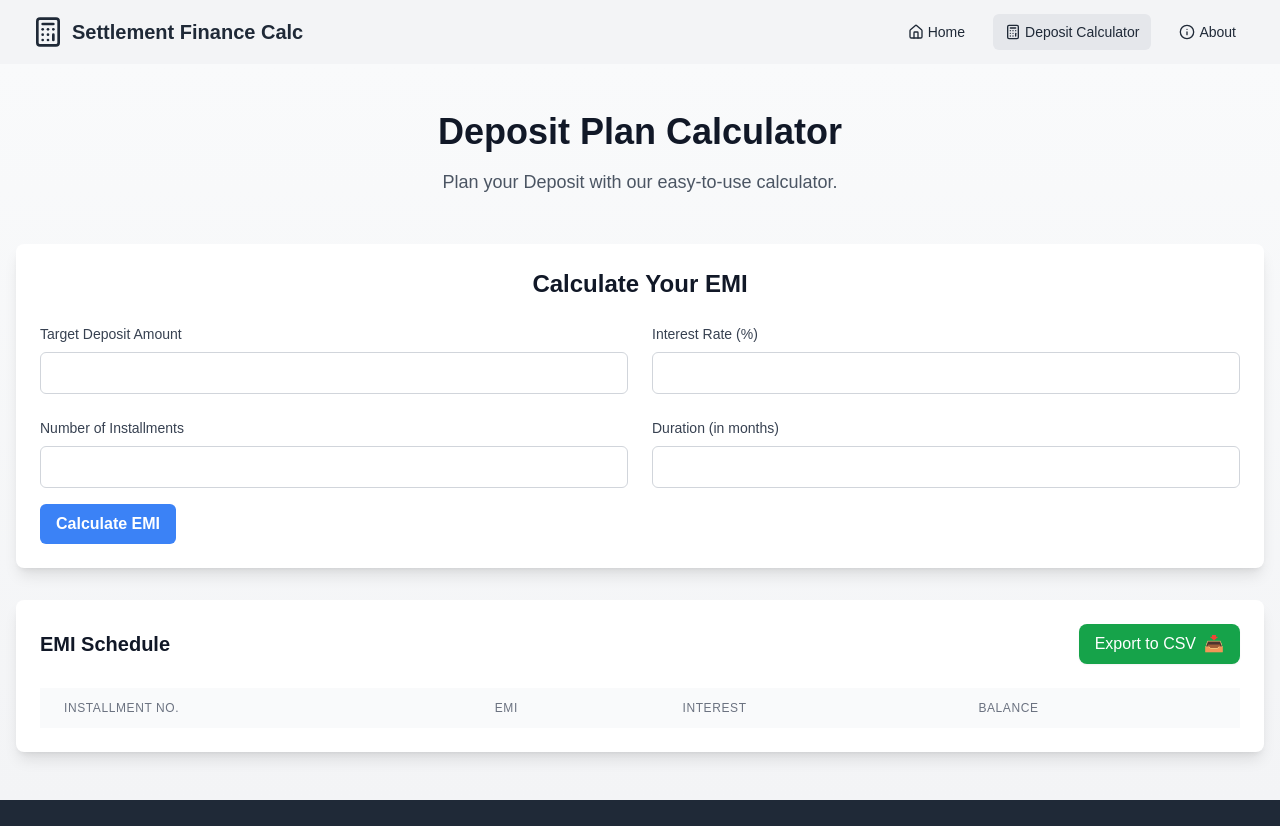
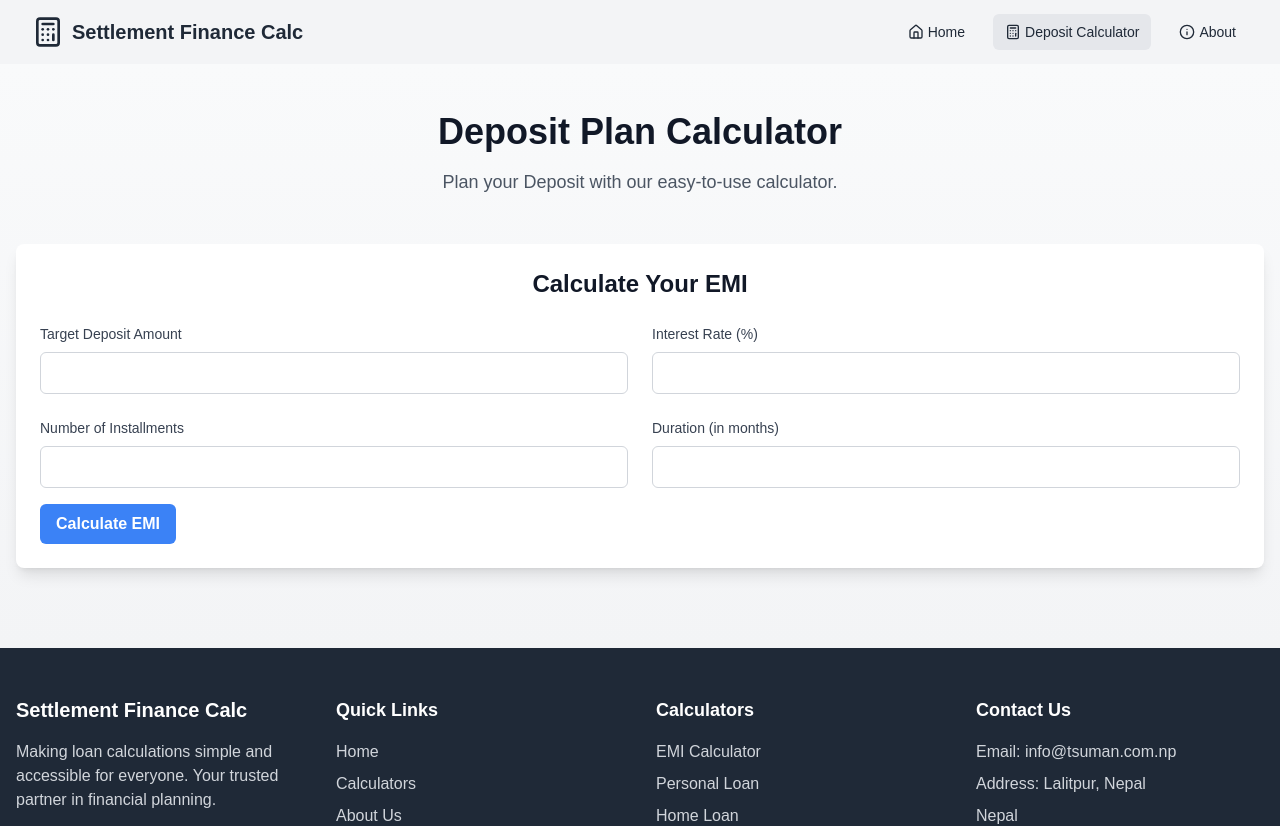
Before and after one commit to measman/loan-calculator, a Next.js app: page /calculator in a window 1280 px wide. Shown: the top 826 px of the page. Built offline with nearby package versions, Linux system fonts and the light colour scheme.

Commit message:
small bug fixed

```diff
--- a/app/calculator/page.js
+++ b/app/calculator/page.js
@@ -8,7 +8,7 @@ import DepositSchedule from "../components/loan/DepositSchedule";
 import { generateDepositSchedule } from "../lib/calculations";
 
 const Calculator = () => {
-  const [depositSchedule, setDepositSchedule] = useState([]);
+  const [depositSchedule, setDepositSchedule] = useState(null);
 
   const handleCalculate = (formData) => {
     const amount = parseFloat(formData.depositAmount);
```
